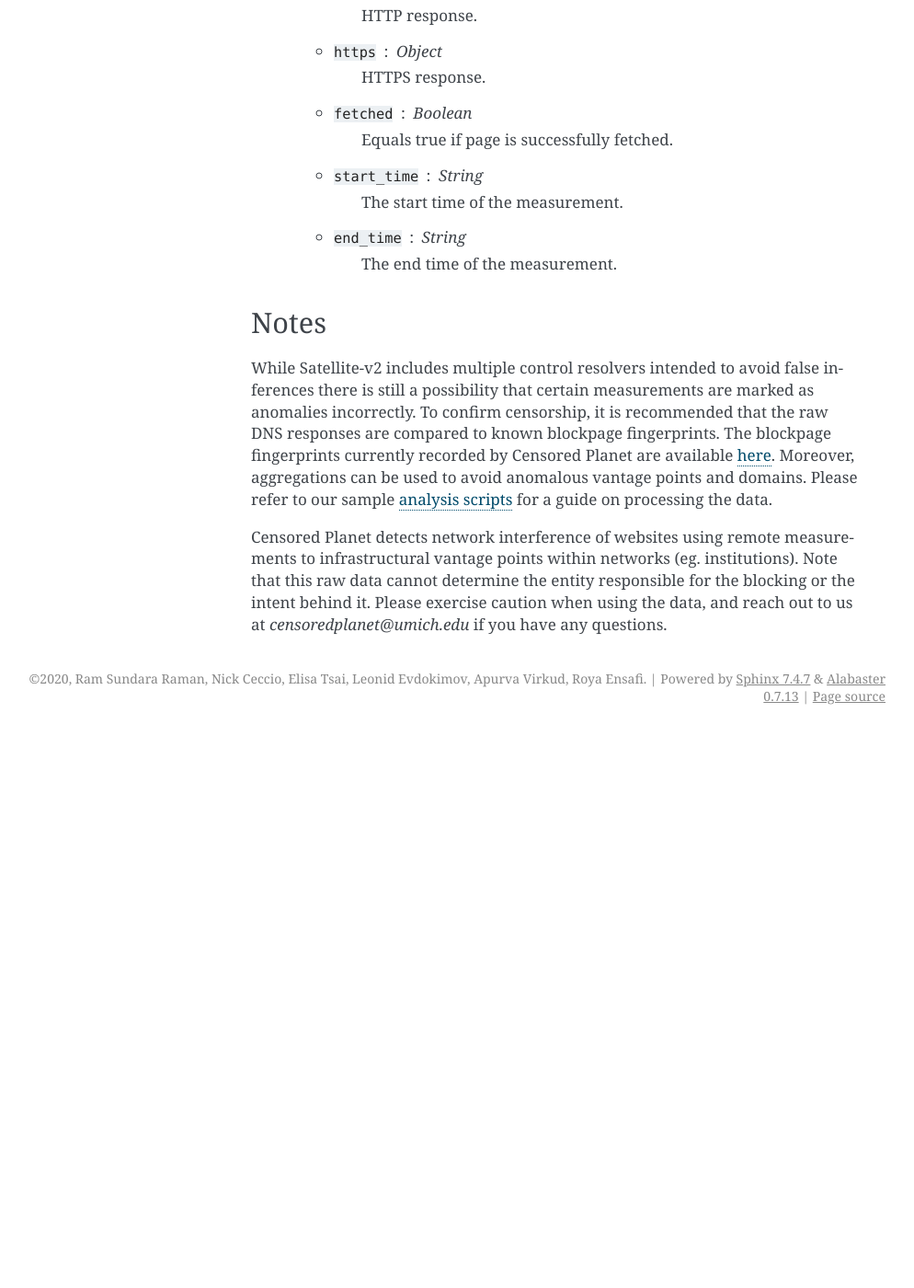
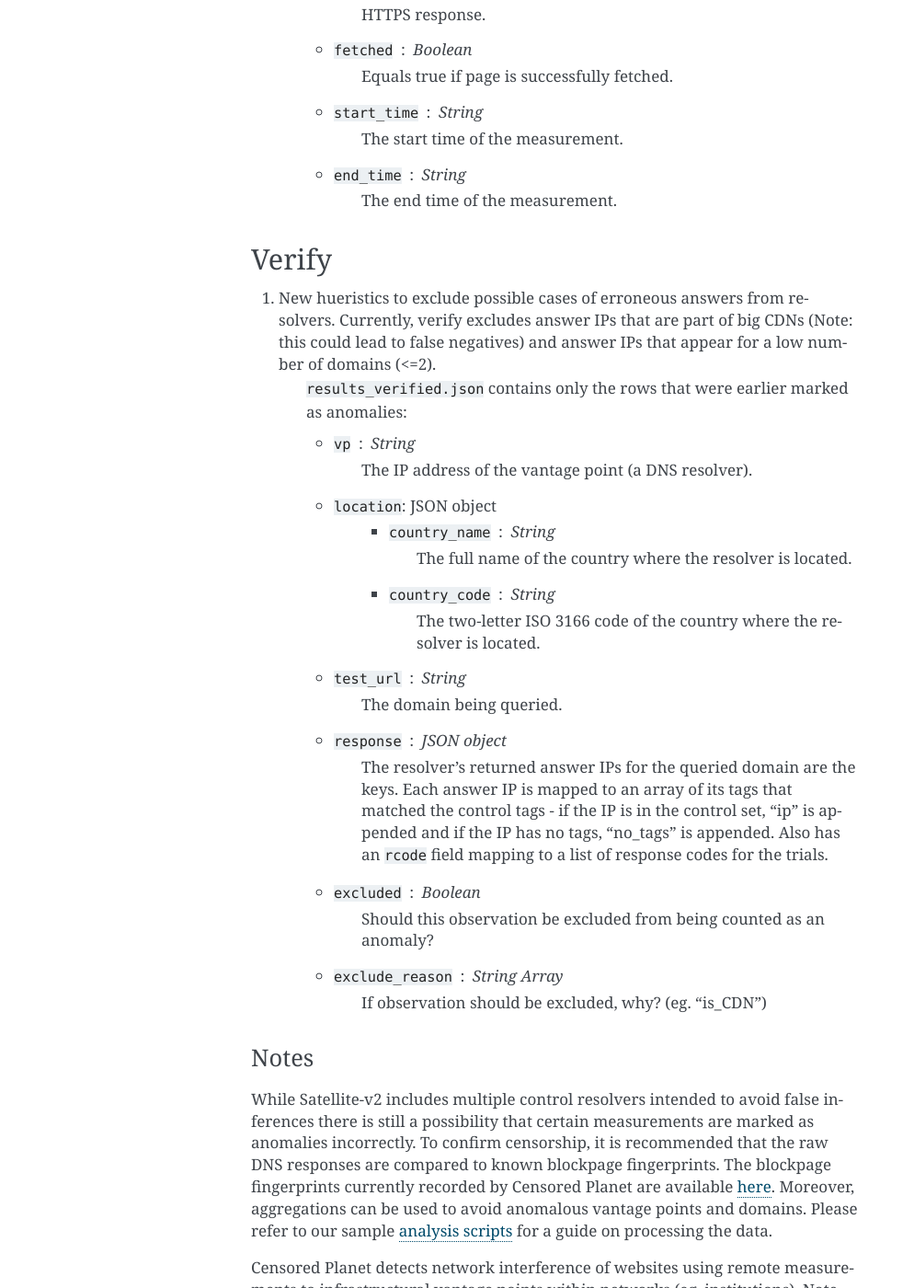
Before and after one commit to censoredplanet/censoredplanet, a Sphinx documentation site: the page built from docs/satellitev2.rst, in a window 1280 px wide and 1400 px high, scrolled down 6810 px. Shown: the whole window at 92% size, without its empty margins (147-1141 px from the left). Built offline with Sphinx 7.4.7, drawn with Linux system fonts in a browser that asks for light colours; before the commit the page ends 7606 px from its top, so only the background shows below that; some of the changed text lies outside the part shown.

Commit message:
Satellite document update

```diff
--- a/docs/satellitev2.rst
+++ b/docs/satellitev2.rst
@@ -23,15 +23,9 @@ The published data has the following directory structure: ::
         |-- responses.json
         |-- responses_raw.json
         |-- results.json
+        |-- results_verified.json
         |-- tagged_responses.json
         |-- tagged_resolvers.json
-
-
-*******
-Output
-*******
-
-The relevant output is located in the `raw/` directory.
 
 ------
 Probe
@@ -103,7 +97,7 @@ Query
 
     **Note:**
 
-        * The query for the test domain is attempted up to four times in case of non Type A response. To check the status of the resolver, a control domain is queried before and after the queries for the test domain.
+        * NEW: The query for the test domain is attempted up to four times in case of non Type A response. To check the status of the resolver, a control domain is queried before and after the queries for the test domain.
 
 2. Parse and separate responses from control resolvers and non-control resolvers.
 
@@ -203,7 +197,7 @@ Detect
     * :code:`connect_error` : Boolean
         Equals true if all test domain query attempts returned errors.
     * :code:`anomaly` : Boolean
-        Equals true if an anomaly is detected.
+        Equals true if an anomaly is detected. In case there are no tags for the answers, then this field is conservatively marked as false.
     * :code:`start_time` : String
         The start time of the measurement.
     * :code:`end_time` : String
@@ -247,6 +239,30 @@ Fetch
     * :code:`end_time` : String
         The end time of the measurement.
 
+------
+Verify
+------
+
+1. New hueristics to exclude possible cases of erroneous answers from resolvers. Currently, verify excludes answer IPs that are part of big CDNs (Note: this could lead to false negatives) and answer IPs that appear for a low number of domains (<=2).
+    :code:`results_verified.json` contains only the rows that were earlier marked as anomalies:
+
+    * :code:`vp` : String
+        The IP address of the vantage point (a DNS resolver).
+    * :code:`location`: JSON object
+        * :code:`country_name` : String
+            The full name of the country where the resolver is located.
+        * :code:`country_code` : String
+            The two-letter ISO 3166 code of the country where the resolver is located.
+    * :code:`test_url` : String
+        The domain being queried.
+    * :code:`response` : JSON object
+        The resolver's returned answer IPs for the queried domain are the keys. Each answer IP is mapped to an array of its tags that matched the control tags - if the IP is in the control set, "ip" is appended and if the IP has no tags, "no_tags" is appended. Also has an :code:`rcode` field mapping to a list of response codes for the trials.
+    * :code:`excluded` : Boolean
+        Should this observation be excluded from being counted as an anomaly?
+    * :code:`exclude_reason` : String Array
+        If observation should be excluded, why? (eg. "is_CDN")
+
+
 *************
 Notes
 *************
```
Also changed, not shown: other parts of docs/satellitev2.rst (+1 -3 lines).
